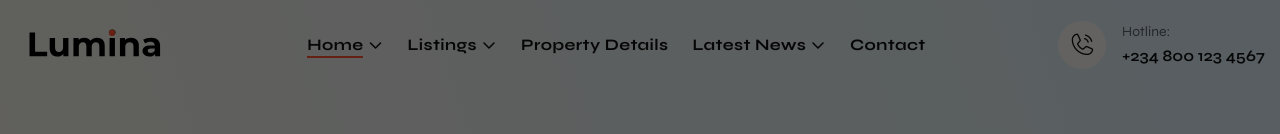
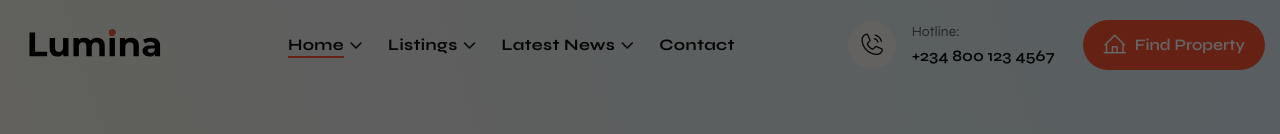
Before and after one commit to Tiskae/lumina-frontend, a Next.js app: page / in a window 1280 px wide. Shown: the top 134 px of the page. Built offline with nearby package versions, Linux system fonts and the light colour scheme.

Commit message:
update: header styles

```diff
--- a/components/AnimateOnScroll/AnimateOnScroll.tsx
+++ b/components/AnimateOnScroll/AnimateOnScroll.tsx
@@ -56,8 +56,8 @@ export default function AnimateOnScroll({
 
   return (
     // @ts-expect-error: dynamic tag ref type
-    // <Tag ref={ref} className={classes}>
-    <>{children}</>
-    // </Tag>
+    <Tag ref={ref} className={classes}>
+      {children}
+    </Tag>
   );
 }
--- a/components/Header/Header.module.scss
+++ b/components/Header/Header.module.scss
@@ -48,8 +48,8 @@
       color: var(--Text-primary);
     }
 
-    .icon {
-    }
+    // .icon {
+    // }
 
     .hotLineText {
       .label {
@@ -92,9 +92,9 @@
   // Default style (initial header shown before scroll)
   &.styleDefault {
     @include res(xxl) {
-      :global(.tf-btn) {
-        display: none;
-      }
+      // :global(.tf-btn) {
+      // display: none;
+      // }
     }
     @include res(xl) {
       .hotLine {
--- a/components/Header/Header.tsx
+++ b/components/Header/Header.tsx
@@ -32,10 +32,10 @@ const navItems: NavItem[] = [
       { label: "Top Map", href: "/listings/top-map" },
     ],
   },
-  {
-    label: "Property Details",
-    href: "/properties/lumina-heights-ikoyi",
-  },
+  // {
+  //   label: "Property Details",
+  //   href: "/properties/lumina-heights-ikoyi",
+  // },
   {
     label: "Latest News",
     href: "/blog",
```
